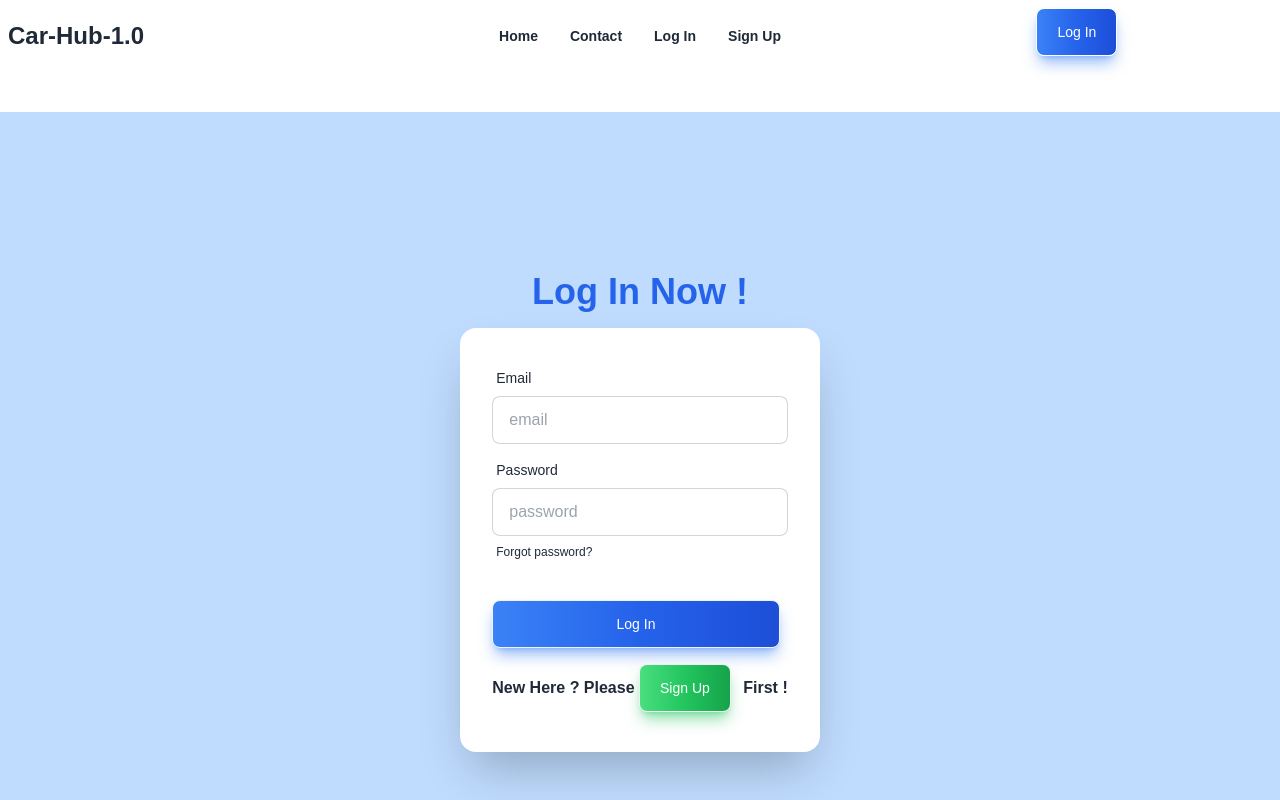
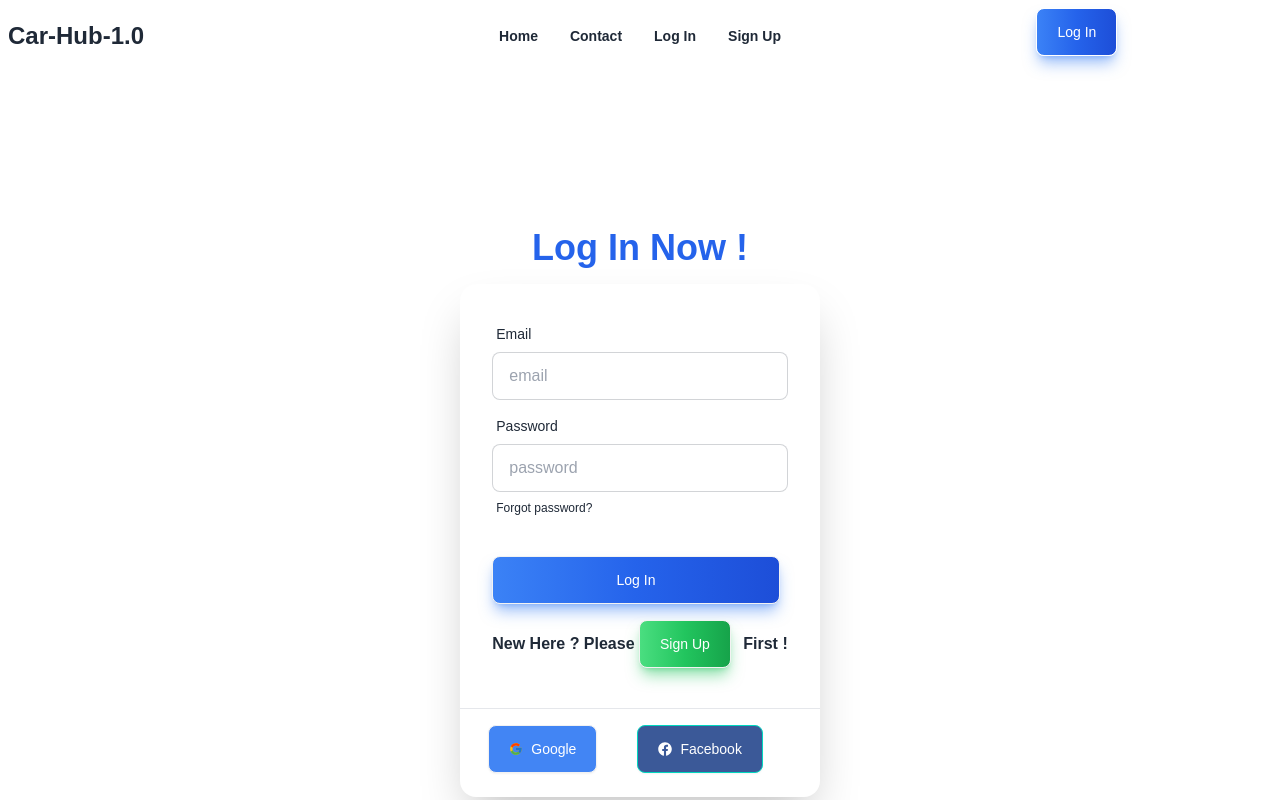
Before and after one commit to AffnanSawad/Car-Hub-1.0, a React (Vite) app: page /login in a window 1280 px wide. Shown: the top 800 px of the page. Built offline with nearby package versions, Linux system fonts and the light colour scheme; no server answers.

Commit message:
Facebook , Google Log In Added

```diff
--- a/src/Authentication_Steps/Authentication_Steps.js
+++ b/src/Authentication_Steps/Authentication_Steps.js
@@ -14,6 +14,10 @@
 
 7. login/signup  success / fail hole ta show kora !!!
 
+8. loader , spinner add.
+
+9. google , facebook log in add .
+
 
 
 
--- a/src/Components/AuthProvider/AuthProvider.jsx
+++ b/src/Components/AuthProvider/AuthProvider.jsx
@@ -1,6 +1,7 @@
-import { createUserWithEmailAndPassword, onAuthStateChanged, signInWithEmailAndPassword, signOut } from "firebase/auth";
+import { createUserWithEmailAndPassword, onAuthStateChanged, signInWithEmailAndPassword, signInWithPopup, signOut } from "firebase/auth";
 import { createContext, useEffect, useState } from "react";
 import auth from "../../Firebase/firebase.config";
+import { FacebookAuthProvider, GoogleAuthProvider } from "firebase/auth/web-extension";
 
 // creating ConText
 export const AuthContext = createContext(null);
@@ -11,6 +12,14 @@ export const AuthContext = createContext(null);
 const AuthProvider = ({children}) => {
 
   const [user,setuser] = useState(null);
+
+//   google provider
+
+const google_provider = new GoogleAuthProvider();
+
+// facebook
+
+const facebookprovider = new FacebookAuthProvider();
 
 //   loading
 
@@ -47,6 +56,27 @@ const Log_Out =() =>{
 }
 
 
+// Google Log In
+const googleLogIn = () => {
+
+    setloading(true);
+
+    return signInWithPopup(auth , google_provider);
+
+}
+
+
+// facebook
+
+const facebookLogin = ()=>{
+
+    setloading(true);
+
+
+    return signInWithPopup(auth, facebookprovider);
+}
+
+
 // ouAuthStateChanged
 
  useEffect(
@@ -75,7 +105,7 @@ const Log_Out =() =>{
 
 
     // values
-    const authvalues ={user,  sign_Up,  log_In  , Log_Out , loading}
+    const authvalues ={user,  sign_Up,  log_In  , Log_Out , loading , googleLogIn,facebookLogin}
 
 
     return (
--- a/src/Components/Car/Car.jsx
+++ b/src/Components/Car/Car.jsx
@@ -34,7 +34,13 @@ const Car = ({car}) => {
 
      <Link to={`/details/${id}`}>
 
-     <button className='btn btn-accent'> Show Details </button>
+     <button className='btn
+
+     text-white bg-gradient-to-r from-cyan-500 to-blue-500 hover:bg-gradient-to-bl focus:ring-4 focus:outline-none focus:ring-cyan-300 dark:focus:ring-cyan-800 font-medium rounded-lg text-sm px-5 py-2.5 text-center me-2 mb-2
+
+
+
+     '> Show Details </button>
 
     </Link>
 
--- a/src/Components/CarDetails/CarDetails.jsx
+++ b/src/Components/CarDetails/CarDetails.jsx
@@ -54,7 +54,13 @@ const notify2 = () =>{
          {/* <button onClick={notify1} className='btn btn-accent'>Add To Cart</button> */}
 
 
-         <button onClick={notify2} className='btn btn-error'>Book Now !</button>
+         <button onClick={notify2} className='btn
+
+
+         text-white bg-gradient-to-r from-red-400 via-red-500 to-red-600 hover:bg-gradient-to-br focus:ring-4 focus:outline-none focus:ring-red-300 dark:focus:ring-red-800 shadow-lg shadow-red-500/50 dark:shadow-lg dark:shadow-red-800/80 font-medium rounded-lg text-sm px-5 py-2.5 text-center me-2 mb-2
+
+
+         '>Book Now !</button>
 
 
          <ToastContainer />
--- a/src/Components/LogIn/LogIn.jsx
+++ b/src/Components/LogIn/LogIn.jsx
@@ -1,6 +1,10 @@
 import { useContext, useState } from "react";
 import { AuthContext } from "../AuthProvider/AuthProvider";
 import { Link } from "react-router-dom";
+import { FaFacebook } from "react-icons/fa";
+
+
+import { FcGoogle } from "react-icons/fc";
 
 
 const LogIn = () => {
@@ -8,7 +12,7 @@ const LogIn = () => {
 
 
   // usecontext
- const {log_In} =useContext(AuthContext);
+ const {log_In,googleLogIn,facebookLogin} =useContext(AuthContext);
 
 //  log in error / success
 
@@ -74,10 +78,43 @@ const [success,setSuccess] = useState('');
  }
 
 
+  // google login
+ const handleGoogle = ()=>{
+
+  googleLogIn()
+
+ .then(result =>console.log(result.user))
+
+
+ .catch(error=>{
+  console.error(error.message)
+ })
+
+ }
+
+
+//  facebook login
+
+ const handlefacebook = () => {
+
+  facebookLogin()
+
+  .then(result =>{
+    console.log(result.user);
+  })
+
+
+  .catch(error=>{
+    console.error(error.message)
+   })
+
+ }
+
+
 
 
     return (
-        <div className="hero bg-blue-200 mb-20 mt-10 min-h-screen">
+        <div className="hero bg-base-100 mb-20 mt-10 min-h-screen">
         <div className="hero-content flex-col">
           <div className="text-center">
             <h1 className="text-4xl text-blue-600 font-bold">Log In Now !</h1>
@@ -144,6 +181,45 @@ const [success,setSuccess] = useState('');
            </Link> First ! </p>
 
             </form>
+
+          <hr />
+
+            {/* facebook,google login  */}
+
+          <div className="flex ml-2 mt-4 mb-4 ">
+
+
+          <button onClick={handleGoogle}
+
+          className="btn text-white bg-[#4285F4] hover:bg-[#4285F4]/90 focus:ring-4 focus:outline-none focus:ring-[#4285F4]/50 font-medium rounded-lg text-sm px-5 py-2.5 text-center inline-flex items-center dark:focus:ring-[#4285F4]/55 ml-5  mb-2">
+
+             <FcGoogle />
+           Google
+
+
+           </button>
+
+
+
+
+<button onClick={handlefacebook}
+
+
+className="btn btn-accent
+
+
+text-white bg-[#3b5998] hover:bg-[#3b5998]/90 focus:ring-4 focus:outline-none focus:ring-[#3b5998]/50 font-medium rounded-lg text-sm px-5 py-2.5 text-center inline-flex items-center dark:focus:ring-[#3b5998]/55  ml-10">
+
+
+ <FaFacebook />  Facebook</button>
+
+
+
+
+
+
+          </div>
+
           {
             logInError && <p className="text-red-600 text-xl font-extrabold mb-10 ml-8 "> {logInError} </p>
           }
--- a/src/Components/MyCars/MyCars.jsx
+++ b/src/Components/MyCars/MyCars.jsx
@@ -54,7 +54,7 @@ const MyCars = () => {
 
      onClick={()=> setlength(cars.length)}
 
-    className='btn btn-error mt-10 mb-10  '>Show All </button>
+    className='btn text-white font-extrabold bg-gradient-to-br from-pink-500 to-orange-400 hover:bg-gradient-to-bl focus:ring-4 focus:outline-none focus:ring-pink-200 dark:focus:ring-pink-800 font-medium rounded-lg text-sm px-5 py-2.5 text-center mb-8 mt-10   '>Show All </button>
 
      </div>
 
--- a/src/Components/Navbar/Navbar.jsx
+++ b/src/Components/Navbar/Navbar.jsx
@@ -98,7 +98,9 @@ const Navbar = () => {
 
 user ? <>
 
- <p className="mr-4"> {user.email}</p>
+
+
+ <p className="mr-2  md:ml-4 "> {user.email}</p>
 
  <div onClick={handleLogOut} className="navbar-end">
 <a className="btn
@@ -108,6 +110,10 @@ text-white bg-gradient-to-r from-red-400 via-red-500 to-red-600 hover:bg-gradien
 
 ">Log Out</a>
 </div>
+
+
+
+
 
 </>
 
--- a/src/Components/SignUp/SignUp.jsx
+++ b/src/Components/SignUp/SignUp.jsx
@@ -75,7 +75,7 @@ const [error , setError] = useState('');
 
 
     return (
-        <div className="hero bg-green-100 mb-20 mt-10 min-h-screen">
+        <div className="hero bg-base-100 mb-20 mt-10 min-h-screen">
   <div className="hero-content flex-col">
     <div className="text-center">
       <h1 className="text-4xl text-green-600 font-bold">Sign Up Now !</h1>
```
